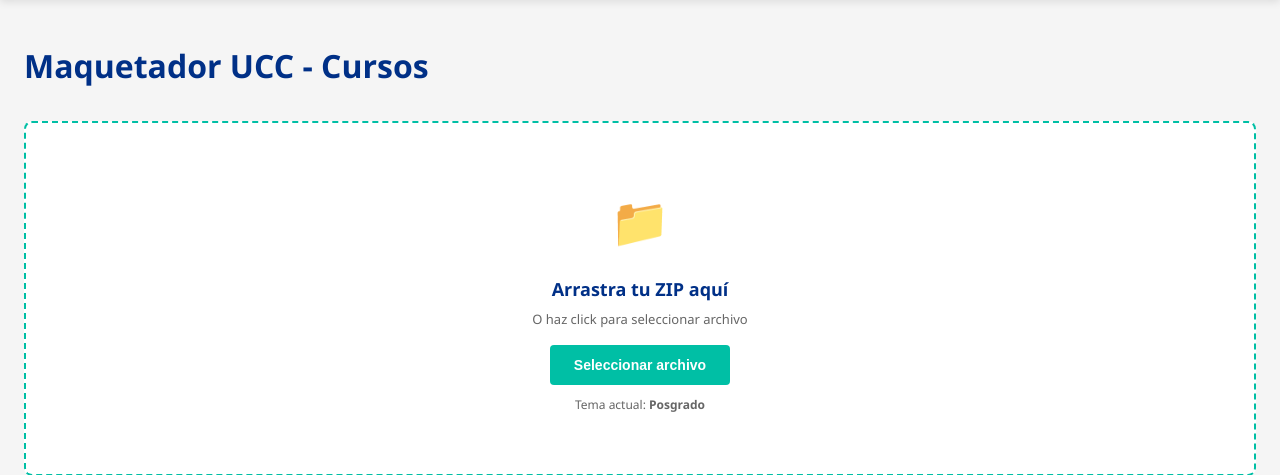
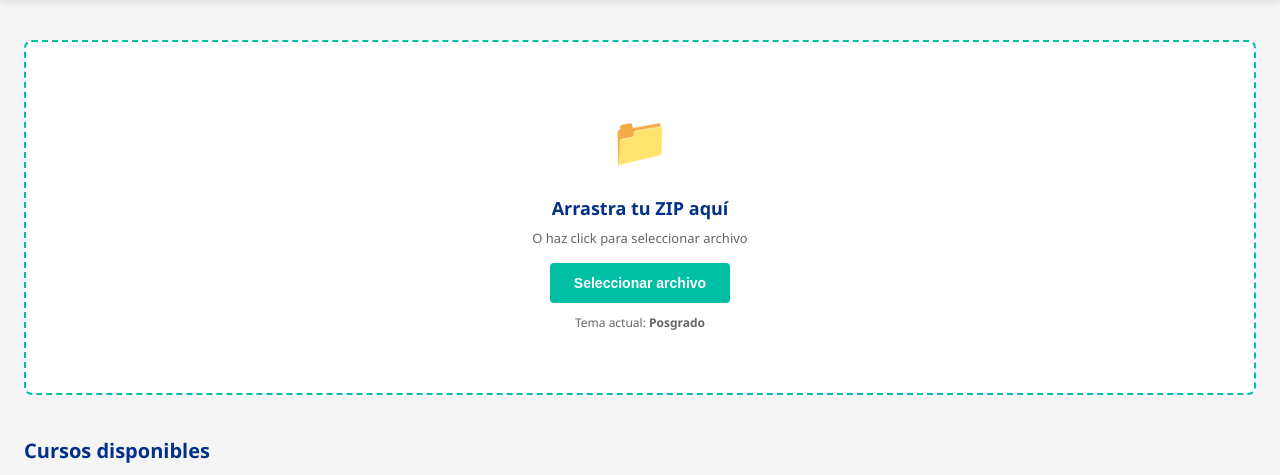
Before and after one commit to g0niii/Automatizaci-n-de-aulas, a Flask app: page / in a window 1280 px wide. Shown: the part 84-559 px from the top of the page. Run offline with Flask 3, Linux system fonts and the light colour scheme.

Commit message:
style: quitar titulo 'Maquetador UCC - Cursos' del dashboard
Co-Authored-By: Claude Opus 4.8 <noreply@anthropic.com>

```diff
--- a/maquetador/web/templates/dashboard.html
+++ b/maquetador/web/templates/dashboard.html
@@ -63,10 +63,6 @@
 
 <!-- MAIN CONTENT -->
 <main class="main-area">
-  <div class="main-header">
-    <h2>Maquetador UCC - Cursos</h2>
-  </div>
-
   <!-- DRAG ZONE -->
   <div class="drag-zone" id="drag-zone">
     <div class="drag-zone-icon">📁</div>
```
